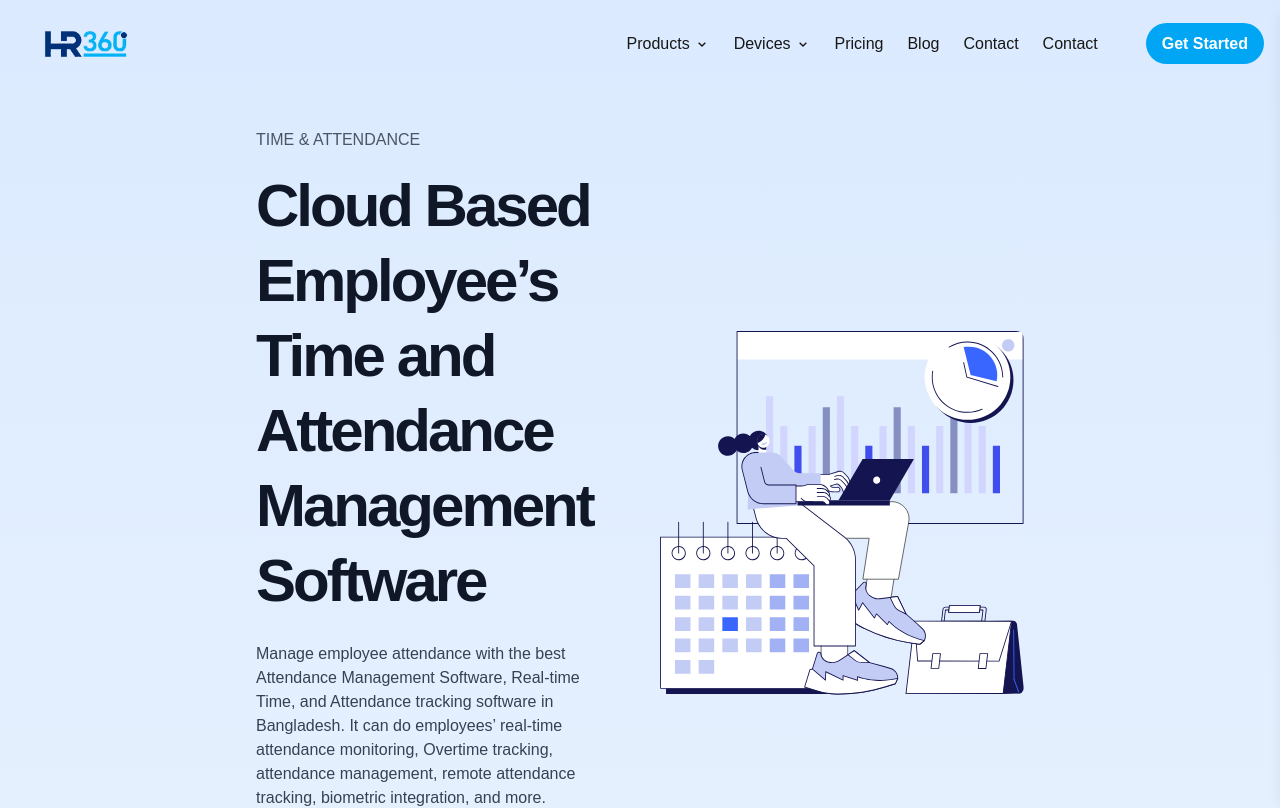
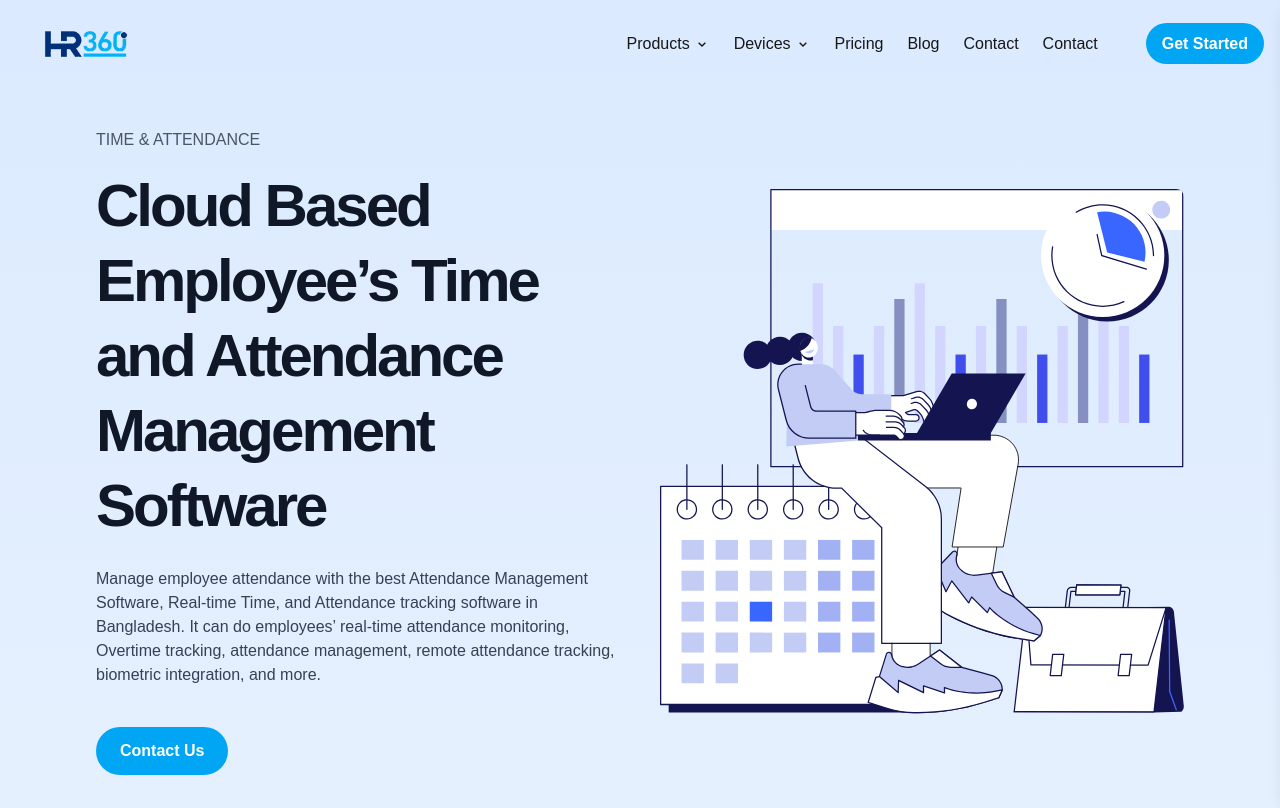
Before and after one commit to Naimul-Islam20/HR360-, a Next.js app: page /products/attendance-management in a window 1280 px wide. Shown: the top 808 px of the page. Built offline with nearby package versions, Linux system fonts and the light colour scheme.

Commit message:
responsive menu page

```diff
--- a/src/app/products/attendance-management/page.js
+++ b/src/app/products/attendance-management/page.js
@@ -53,7 +53,7 @@ const sections = [section1, section2, section3, section4];
 const Page = () => {
   return (
     <section className="py-16 bg-gradient-to-b from-blue-100 via-blue-50 to-white">
-      <div className="space-y-20 px-4 md:px-64">
+      <div className="space-y-20 px-4 md:px-24">
 
         {/* Hero Section */}
         <div className="flex flex-col md:flex-row pt-16 items-center gap-6 md:gap-10">
```
